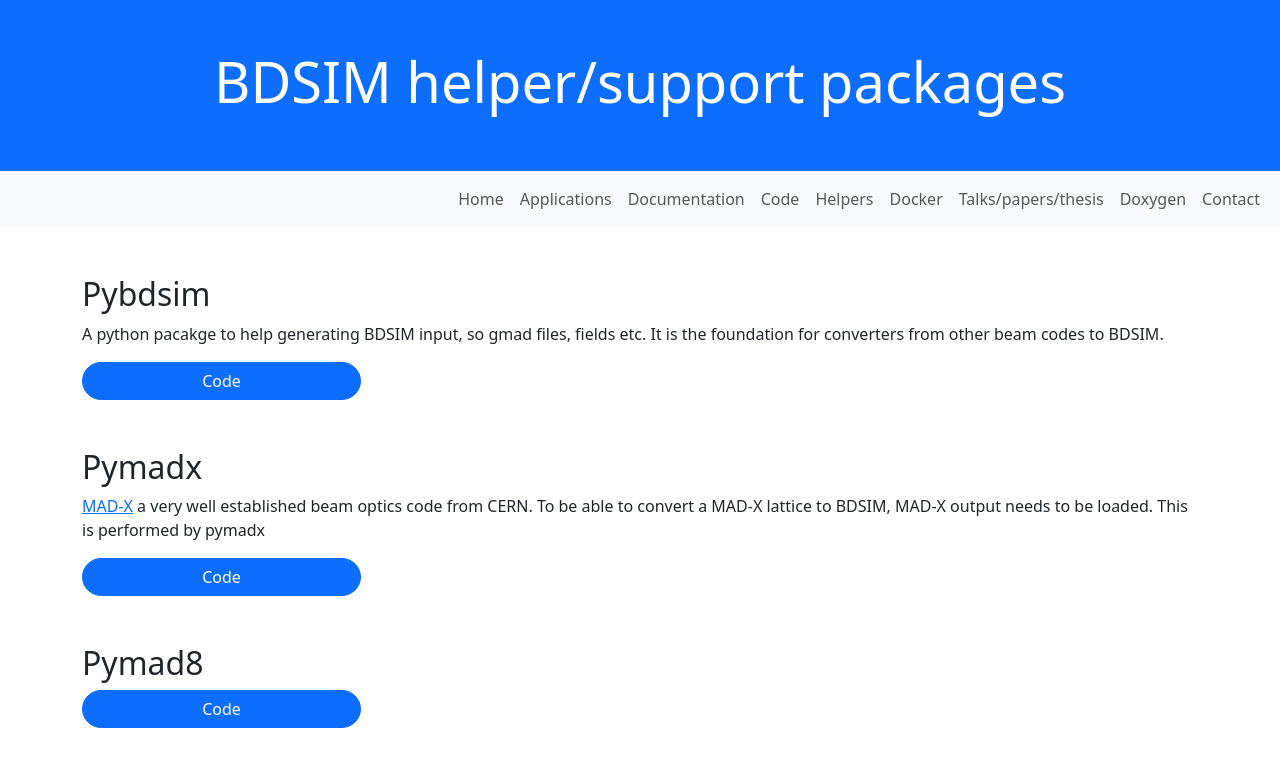
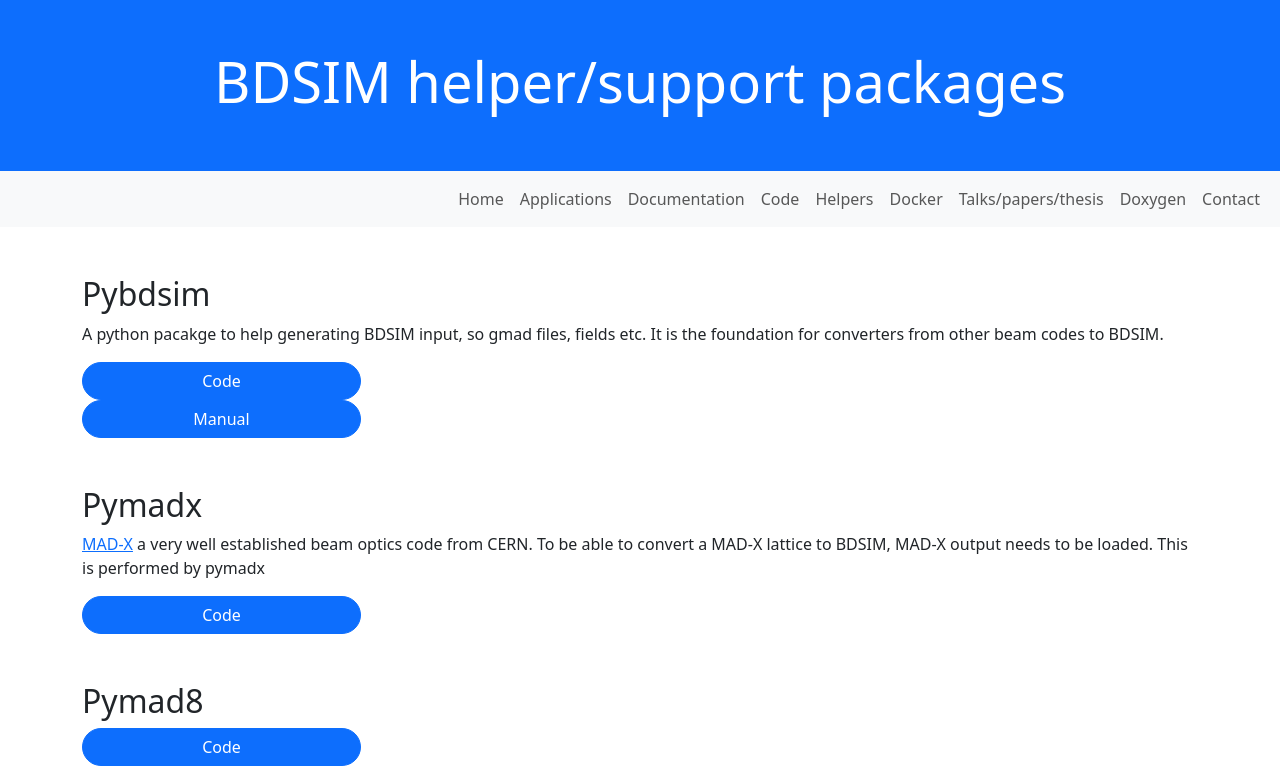
Before and after one commit to bdsim-collaboration/web, a plain HTML site: page helper.html in a window 1280 px wide. Shown: the top 773 px of the page. Drawn offline with nearby package versions, Linux system fonts and the light colour scheme.

Commit message:
Add manual for pybdism

```diff
--- a/helper.html
+++ b/helper.html
@@ -30,6 +30,9 @@
       <div class="col-6 col-md-4 col-lg-3">
 	<a href="https://github.com/bdsim-collaboration/pybdsim" class="btn rounded-pill btn-primary w-100">Code</a>
       </div>
+	  <div class="col-3">
+	    <a href="https://bdsim-collaboration.github.io/pybdsim/" class="btn rounded-pill btn-primary w-100">Manual</a>
+	  </div>
     </section>
 
 
```
